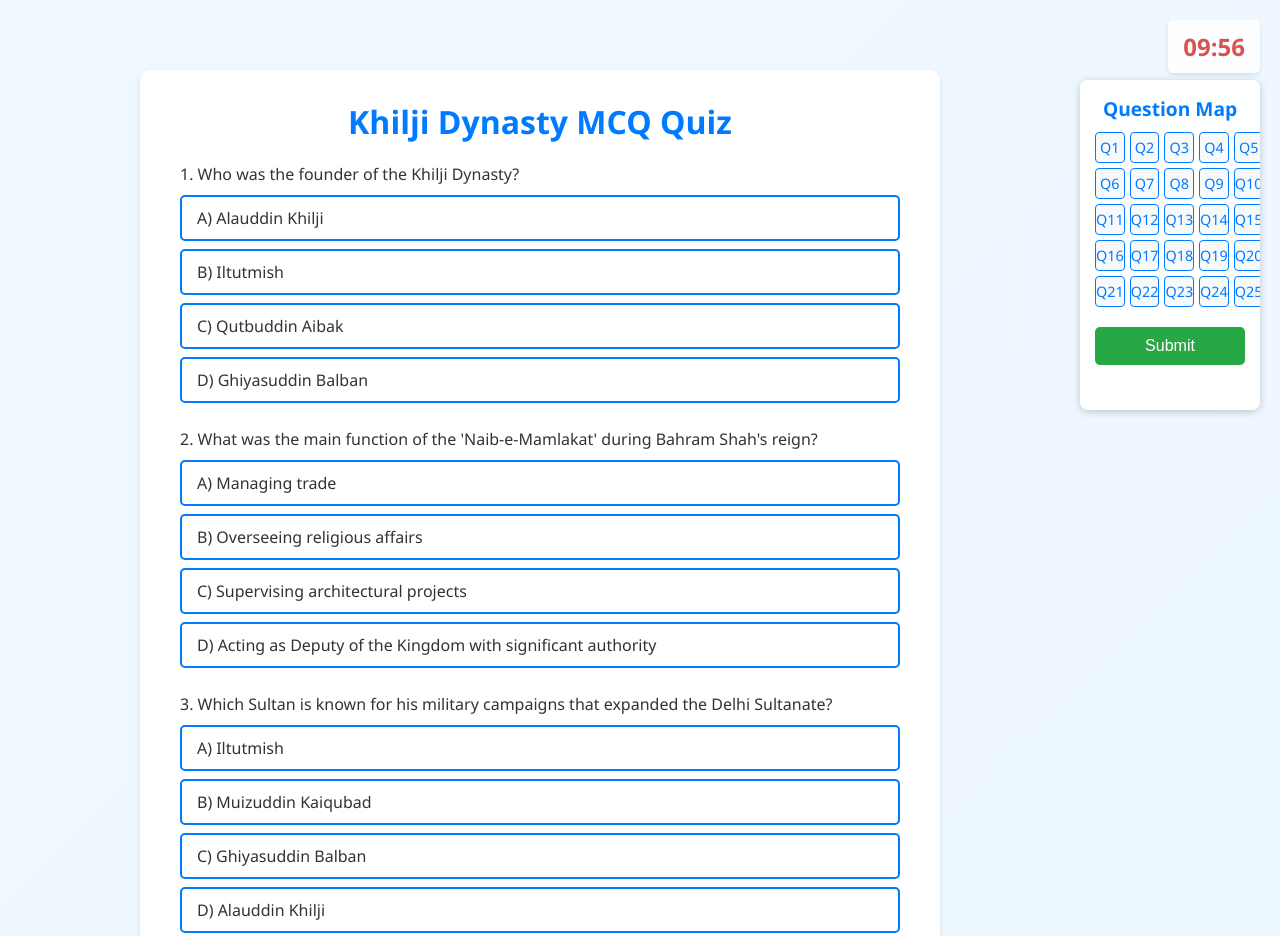
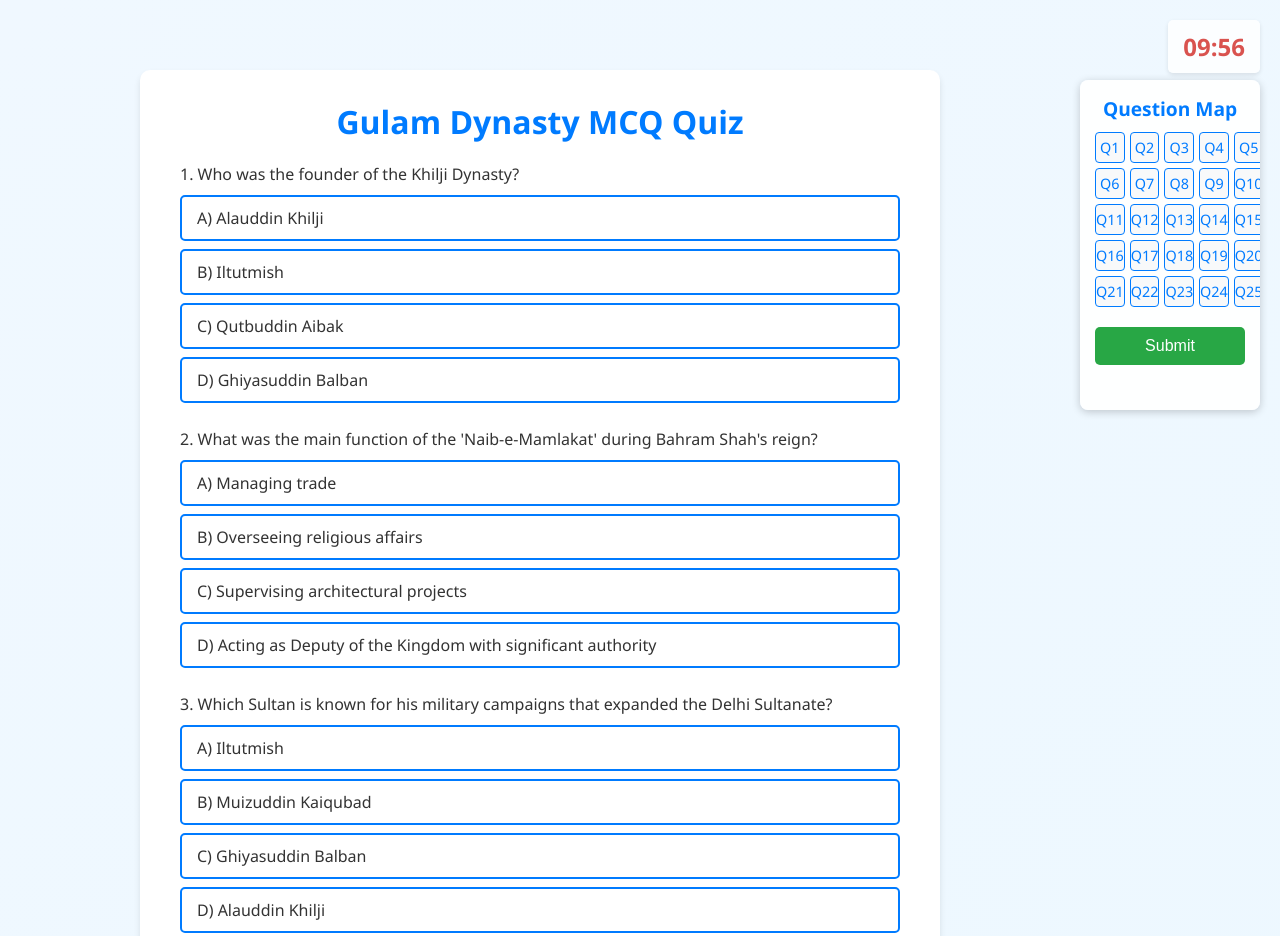
Before and after one commit to Aayush005/gulam_dynasty_quiz, a plain HTML site: page index.html in a window 1280 px wide. Shown: the top 936 px of the page. Drawn offline with Linux system fonts and the light colour scheme.

Commit message:
Update index.html

```diff
--- a/index.html
+++ b/index.html
@@ -317,7 +317,7 @@
     </div>
 
     <div class="quiz-container">
-        <h1>Khilji Dynasty MCQ Quiz</h1>
+        <h1>Gulam Dynasty MCQ Quiz</h1>
 
         <form id="quizForm">
             <!-- Questions will be injected here by JavaScript -->
```
